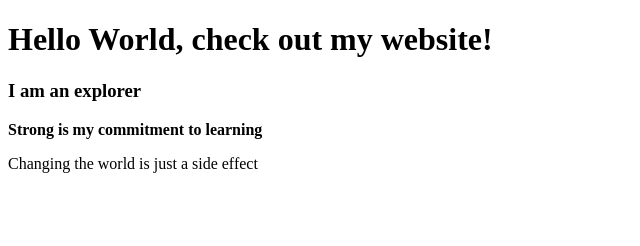
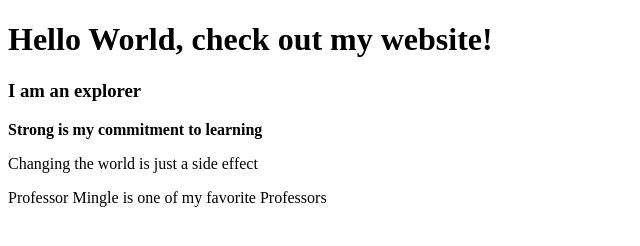
Before and after one commit to newagedeveloperx/BasicPage.html, a plain HTML site: page index.html in a window 1280 px wide. Shown: the whole page, without its empty margins (0-640 px from the left). Drawn offline with Linux system fonts and the light colour scheme.

Commit message:
Update index.html

```diff
--- a/index.html
+++ b/index.html
@@ -8,6 +8,8 @@
 	<h3>I am an explorer</h3>
 	<strong>Strong is my commitment to learning</strong>
 	<p>Changing the world is just a side effect</p>
+	<p>Professor Mingle is one of my favorite Professors<p>
+
 </body>
 </html>
 <div>
```
